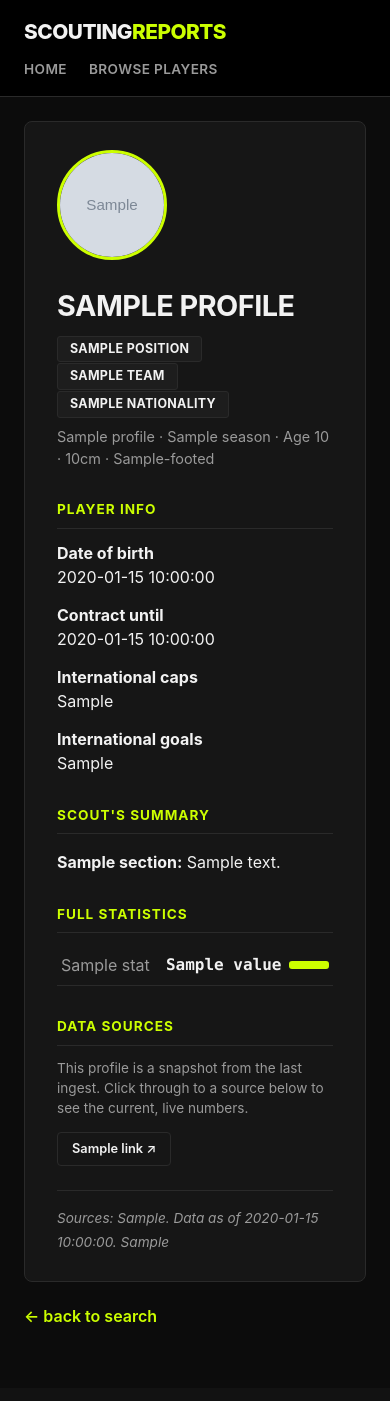
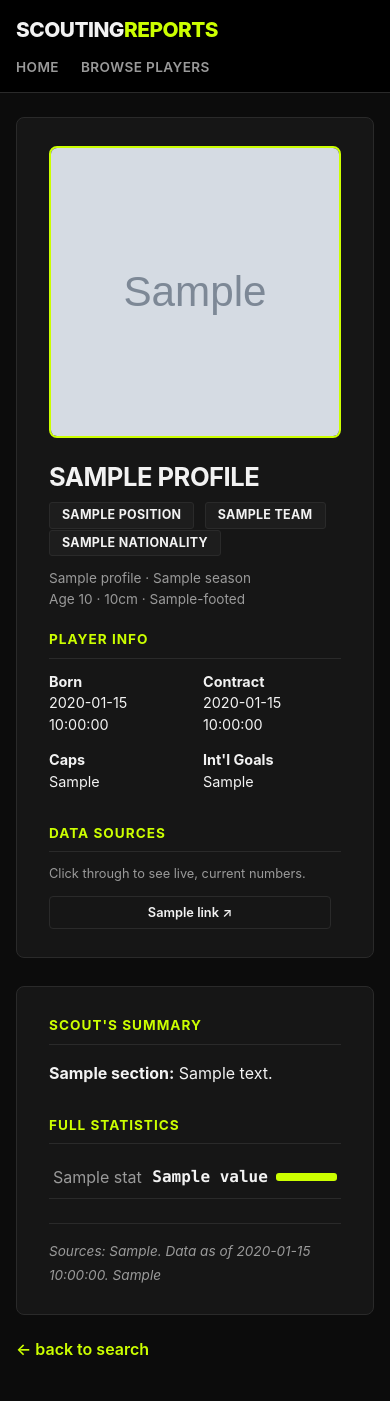
Before and after one commit to ischool073/scouting, a Flask app: template scouting_reports/web/templates/profile.html in a window 390 px wide. Before the commit the page ends 1322 px from the top, so only its background shows below. Run offline with Flask 3, Linux system fonts and the light colour scheme; the template is opened without the code that fills it: most values are stand-ins (such as "Sample title", 1, 10 or a date in 2020); grey boxes marked "Sample" are stand-in pictures.

Commit message:
Rework layout for desktop/laptop screens instead of a narrow mobile column
Widened the page container (1000px -> 1440px) and replaced single-column
stacking with real two-column layouts:
- Home page: search on the left, a stat-highlight panel (players
  tracked, goals this season, source count, top valuation) on the
  right, instead of empty space.
- Player profile: a fixed sidebar (photo, bio, source links) next to
  a wide main content area for the scout's summary and full stats
  table, rather than everything in one narrow centered card.

Verified via computed styles (not just screenshots, which this preview
tool downscales) that the grid actually spans the full ~1360px content
width at a 1440px viewport.

Still doesn't match the specific Hudl/StatsBomb platform page visual
style requested -- couldn't get a reliable look at it (WebFetch can't
capture real colors/layout from a page, and the browser extension
tool wasn't connecting). Asked for a screenshot or specifics before
guessing at that part again.

```diff
--- a/scouting_reports/web/app.py
+++ b/scouting_reports/web/app.py
@@ -55,14 +55,34 @@ def _source_links(conn, player_id: int, canonical_name: str) -> list[dict]:
     return links
 
 
+def _summary_stats(conn, competition_id, season_id):
+    if not competition_id:
+        return {}
+    row = conn.execute(
+        """SELECT COUNT(*) as player_count, SUM(goals) as total_goals, MAX(market_value_eur) as top_value
+           FROM player_season_stat_flat WHERE competition_id = ? AND season_id = ? AND minutes IS NOT NULL""",
+        (competition_id, season_id),
+    ).fetchone()
+    source_count = conn.execute("SELECT COUNT(DISTINCT source) as c FROM stats_snapshot").fetchone()["c"]
+    return {
+        "player_count": row["player_count"],
+        "total_goals": row["total_goals"],
+        "top_value_m": round(row["top_value"] / 1_000_000, 1) if row["top_value"] else None,
+        "source_count": source_count,
+    }
+
+
 @app.route("/")
 def index():
     conn = get_connection()
     comp_seasons = _available_competition_seasons(conn)
     default = comp_seasons[0] if comp_seasons else None
     players = _players_for_datalist(conn, default["competition_id"], default["season_id"]) if default else []
+    summary = _summary_stats(conn, default["competition_id"] if default else None, default["season_id"] if default else None)
     conn.close()
-    return render_template("index.html", comp_seasons=comp_seasons, players=players, default=default, active_page="home")
+    return render_template(
+        "index.html", comp_seasons=comp_seasons, players=players, default=default, summary=summary, active_page="home"
+    )
 
 
 @app.route("/players")
--- a/scouting_reports/web/templates/base.html
+++ b/scouting_reports/web/templates/base.html
@@ -24,14 +24,18 @@
         }
         a { color: var(--accent); text-decoration: none; }
         a:hover { text-decoration: underline; }
-        .page { max-width: 1000px; margin: 0 auto; padding: 0 24px 60px; }
+        .page { max-width: 1440px; margin: 0 auto; padding: 0 40px 60px; }
         nav.top {
             background: #000; border-bottom: 1px solid var(--border);
             position: sticky; top: 0; z-index: 10;
         }
         nav.top .inner {
-            max-width: 1000px; margin: 0 auto; padding: 16px 24px;
+            max-width: 1440px; margin: 0 auto; padding: 16px 40px;
             display: flex; align-items: center; justify-content: space-between; flex-wrap: wrap; gap: 12px;
+        }
+        @media (max-width: 700px) {
+            .page { padding: 0 16px 40px; }
+            nav.top .inner { padding: 14px 16px; }
         }
         nav.top .brand {
             font-size: 1.3rem; font-weight: 800; letter-spacing: -0.5px; text-transform: uppercase;
@@ -102,6 +106,20 @@
             border-radius: 4px; color: var(--ink); font-size: 0.8rem; font-weight: 600;
         }
         .source-links a:hover { border-color: var(--accent); color: var(--accent); text-decoration: none; }
+
+        /* Desktop-first layouts: sidebar + main content, side by side on wide viewports. */
+        .layout-2col { display: grid; grid-template-columns: 340px 1fr; gap: 28px; align-items: start; }
+        .hero-2col { display: grid; grid-template-columns: 1.1fr 0.9fr; gap: 48px; align-items: center; }
+        @media (max-width: 900px) {
+            .layout-2col, .hero-2col { grid-template-columns: 1fr; }
+        }
+        .stat-highlight {
+            background: var(--card); border: 1px solid var(--border); border-radius: 8px;
+            padding: 24px; display: grid; grid-template-columns: 1fr 1fr; gap: 20px;
+        }
+        .stat-highlight .item { border-left: 3px solid var(--accent); padding-left: 14px; }
+        .stat-highlight .item .num { font-size: 1.8rem; font-weight: 800; font-family: "SF Mono", Consolas, monospace; }
+        .stat-highlight .item .lbl { color: var(--muted); font-size: 0.78rem; text-transform: uppercase; letter-spacing: 0.4px; }
     </style>
 </head>
 <body>
--- a/scouting_reports/web/templates/profile.html
+++ b/scouting_reports/web/templates/profile.html
@@ -4,41 +4,51 @@
     <p class="error" style="margin-top:24px;">{{ error }}</p>
     <a class="back-link" href="/">&larr; back to search</a>
 {% else %}
-<div class="card" style="margin-top:24px;">
-    <div style="display:flex; gap:24px; align-items:center; flex-wrap:wrap;">
+<div class="layout-2col" style="margin-top:24px;">
+    <div class="card">
         {% if profile.bio.photo_url %}
         <img src="{{ profile.bio.photo_url }}" alt="{{ profile.player_name }}"
-             style="width:110px; height:110px; border-radius:50%; object-fit:cover; border:3px solid var(--accent);">
+             style="width:100%; aspect-ratio:1; border-radius:8px; object-fit:cover; border:2px solid var(--accent); margin-bottom:18px;">
         {% else %}
-        <div style="width:110px; height:110px; border-radius:50%; background:var(--card-alt); border:3px solid var(--border); display:flex; align-items:center; justify-content:center; font-size:2rem; font-weight:700; color:var(--accent);">
+        <div style="width:100%; aspect-ratio:1; border-radius:8px; background:var(--card-alt); border:2px solid var(--border); display:flex; align-items:center; justify-content:center; font-size:3rem; font-weight:700; color:var(--accent); margin-bottom:18px;">
             {{ profile.player_name[0] }}
         </div>
         {% endif %}
-        <div>
-            <h1 style="margin:0 0 8px; font-size:1.8rem; text-transform:uppercase; letter-spacing:-0.5px;">{{ profile.player_name }}</h1>
-            <div style="margin-bottom:8px;">
+
+        <h1 style="margin:0 0 10px; font-size:1.6rem; text-transform:uppercase; letter-spacing:-0.5px; line-height:1.15;">{{ profile.player_name }}</h1>
+        <div style="margin-bottom:12px;">
             <span class="pill">{{ profile.position or "Unknown" }}</span>
             <span class="pill">{{ profile.team }}</span>
             {% if profile.bio.nationality %}<span class="pill">{{ profile.bio.nationality }}</span>{% endif %}
         </div>
-            <div style="color:var(--muted); font-size:0.9rem;">
+        <div style="color:var(--muted); font-size:0.85rem; margin-bottom:20px;">
             {{ profile.competition_name }} &middot; {{ profile.season }}
-                {% if profile.bio.age %} &middot; Age {{ profile.bio.age }}{% endif %}
+            {% if profile.bio.age %}<br>Age {{ profile.bio.age }}{% endif %}
             {% if profile.bio.height_cm %} &middot; {{ profile.bio.height_cm }}cm{% endif %}
             {% if profile.bio.preferred_foot %} &middot; {{ profile.bio.preferred_foot | capitalize }}-footed{% endif %}
         </div>
+
+        <h2 style="margin-top:0;">Player Info</h2>
+        <div style="display:grid; grid-template-columns: 1fr 1fr; gap:14px 16px; font-size:0.9rem;">
+            <div><strong>Born</strong><br>{{ profile.bio.date_of_birth or "Unknown" }}</div>
+            <div><strong>Contract</strong><br>{{ profile.bio.contract_expires or "Unknown" }}</div>
+            <div><strong>Caps</strong><br>{{ profile.bio.international_caps if profile.bio.international_caps is not none else "Unknown" }}</div>
+            <div><strong>Int'l Goals</strong><br>{{ profile.bio.international_goals if profile.bio.international_goals is not none else "Unknown" }}</div>
+        </div>
+
+        <h2>Data Sources</h2>
+        <p style="color:var(--muted); font-size:0.8rem; margin-top:0;">
+            Click through to see live, current numbers.
+        </p>
+        <div class="source-links" style="display:flex; flex-direction:column; gap:8px;">
+            {% for link in source_links %}
+            <a href="{{ link.url }}" target="_blank" rel="noopener" style="text-align:center;">{{ link.label }} &#8599;</a>
+            {% endfor %}
         </div>
     </div>
 
-    <h2>Player Info</h2>
-    <div style="display:grid; grid-template-columns: repeat(auto-fit, minmax(180px, 1fr)); gap:14px 24px;">
-        <div><strong>Date of birth</strong><br>{{ profile.bio.date_of_birth or "Unknown" }}</div>
-        <div><strong>Contract until</strong><br>{{ profile.bio.contract_expires or "Unknown" }}</div>
-        <div><strong>International caps</strong><br>{{ profile.bio.international_caps if profile.bio.international_caps is not none else "Unknown" }}</div>
-        <div><strong>International goals</strong><br>{{ profile.bio.international_goals if profile.bio.international_goals is not none else "Unknown" }}</div>
-    </div>
-
-    <h2>Scout's Summary</h2>
+    <div class="card">
+        <h2 style="margin-top:0;">Scout's Summary</h2>
         {% for title, text in profile.sections.items() %}
         <p><strong>{{ title }}:</strong> {{ text }}</p>
         {% endfor %}
@@ -47,15 +57,15 @@
         <table style="width:100%; border-collapse:collapse;">
             {% for stat in profile.stats %}
             <tr style="border-bottom:1px solid var(--border);">
-            <td style="padding:8px 4px; width:38%; color:var(--muted);">{{ stat.label }}</td>
-            <td class="stat-value" style="padding:8px 4px; width:15%; white-space:nowrap;">
+                <td style="padding:9px 4px; width:34%; color:var(--muted);">{{ stat.label }}</td>
+                <td class="stat-value" style="padding:9px 4px; width:14%; white-space:nowrap;">
                     {% if stat.value is none %}&mdash;
                     {% elif stat.display is string %}{{ stat.display }}
                     {% elif stat.value is number and stat.value != stat.value|int %}{{ "%.2f"|format(stat.value) }}
                     {% else %}{{ stat.value }}
                     {% endif %}
                 </td>
-            <td style="padding:8px 4px;">
+                <td style="padding:9px 4px;">
                     {% if stat.bar_percentile is not none %}
                     <div style="background:var(--border); border-radius:3px; height:8px; overflow:hidden;">
                         <div style="background:var(--accent); height:100%; width:{{ (stat.bar_percentile * 100) | round }}%;"></div>
@@ -66,18 +76,9 @@
             {% endfor %}
         </table>
 
-    <h2>Data Sources</h2>
-    <p style="color:var(--muted); font-size:0.85rem; margin-top:0;">
-        This profile is a snapshot from the last ingest. Click through to a source below to see the current, live numbers.
-    </p>
-    <div class="source-links">
-        {% for link in source_links %}
-        <a href="{{ link.url }}" target="_blank" rel="noopener">{{ link.label }} &#8599;</a>
-        {% endfor %}
-    </div>
-
         <hr>
         <em>Sources: {{ profile.sources_line }}. Data as of {{ profile.as_of_date }}. {{ profile.tier_caveat }}</em>
+    </div>
 </div>
 <a class="back-link" href="/">&larr; back to search</a>
 {% endif %}
```
Also changed, not shown: scouting_reports/web/templates/index.html (+22 -1 lines). Lines whose indentation alone changed are shown as unchanged.
